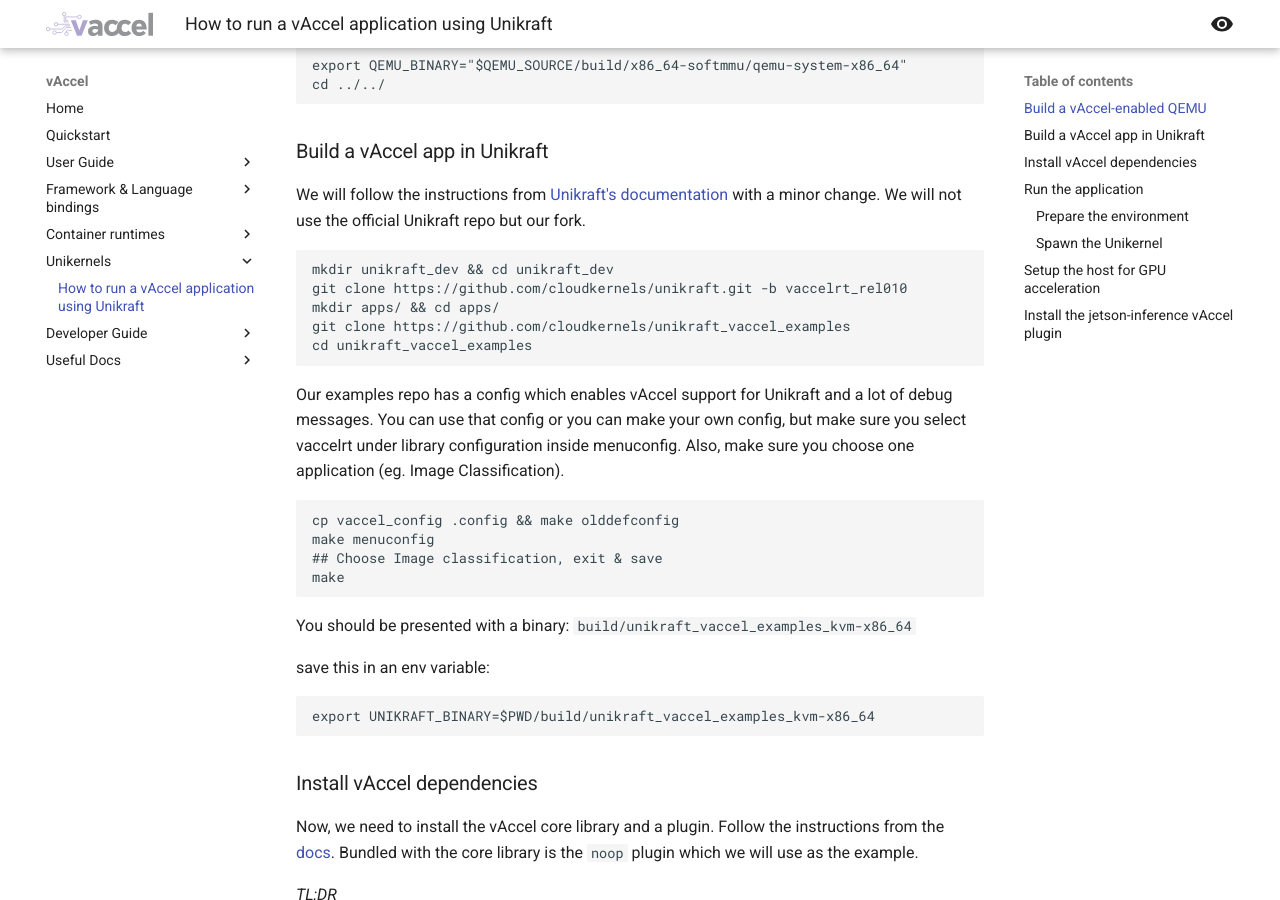
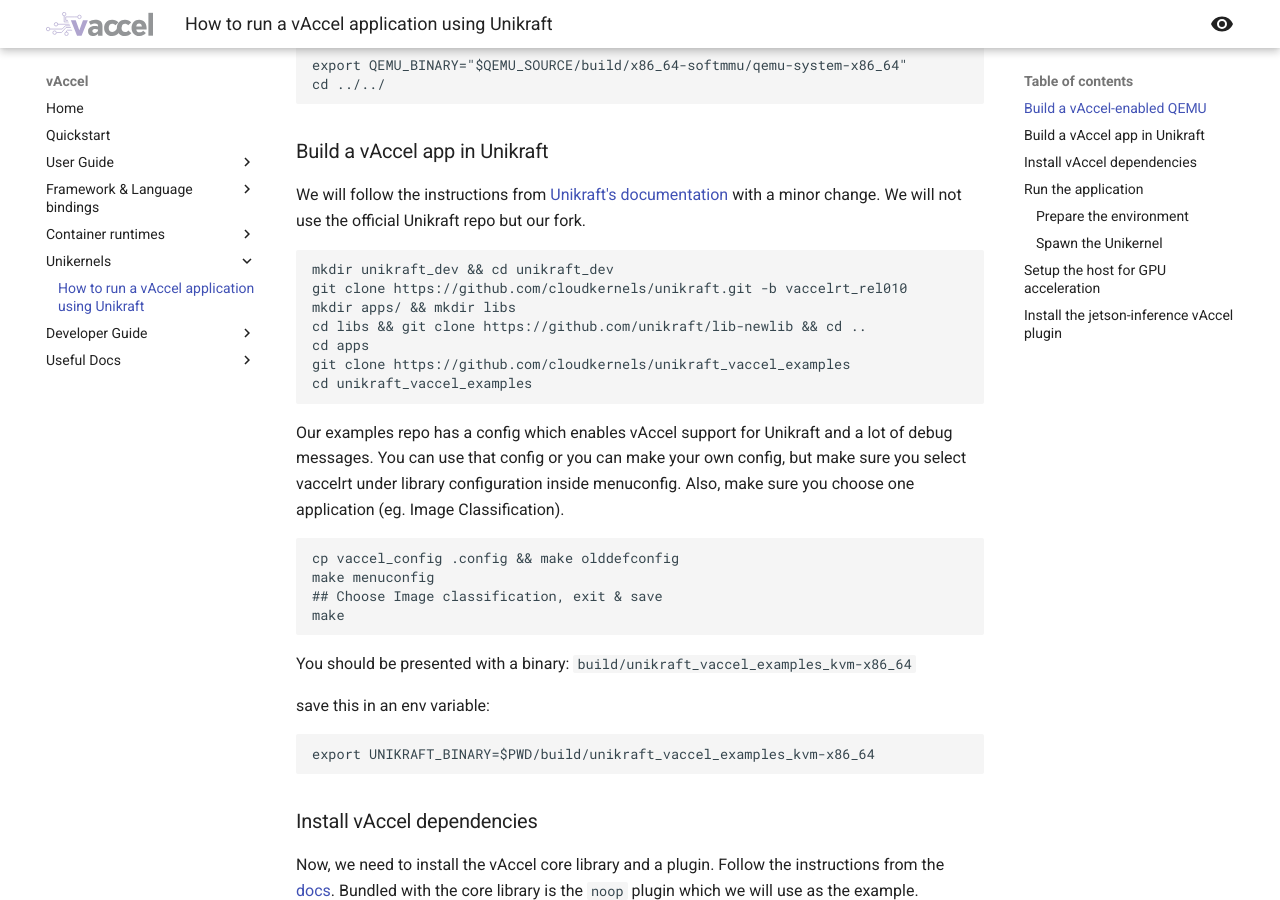
Before and after one commit to nubificus/vaccel-docs, an MkDocs documentation site: the page built from docs/unikernels/unikraft.md, in a window 1280 px wide and 900 px high, scrolled down 690 px. Built offline with MkDocs 1.6.1 and Material for MkDocs 9.7.7, drawn with Linux system fonts in a browser that asks for light colours.

Commit message:
update unikraft with new lib
Signed-off-by: Anastassios Nanos <ananos@nubificus.co.uk>

````diff
--- a/docs/unikernels/unikraft.md
+++ b/docs/unikernels/unikraft.md
@@ -46,7 +46,9 @@
 ```
 mkdir unikraft_dev && cd unikraft_dev
 git clone https://github.com/cloudkernels/unikraft.git -b vaccelrt_rel010
-mkdir apps/ && cd apps/
+mkdir apps/ && mkdir libs
+cd libs && git clone https://github.com/unikraft/lib-newlib && cd ..
+cd apps
 git clone https://github.com/cloudkernels/unikraft_vaccel_examples
 cd unikraft_vaccel_examples
 ```
````
